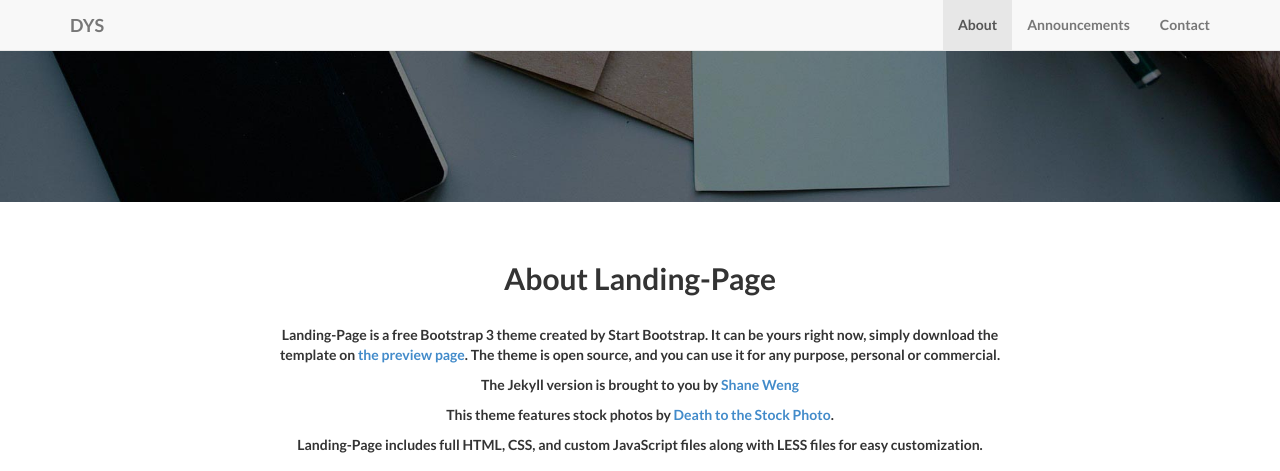
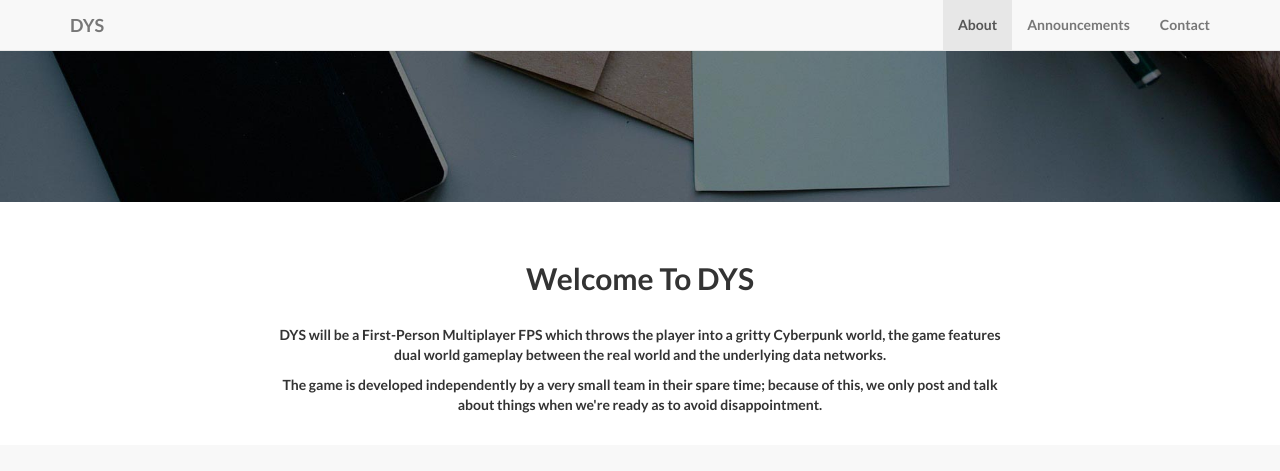
Before and after one commit to termitermitermi/dys_site, a Jekyll site: the page built from index.html, in a window 1280 px wide and 900 px high, scrolled down 451 px, cut to the strip 0-471 px from the top of the window. Built offline with Jekyll 4.4.1, drawn with Linux system fonts in a browser that asks for light colours; nearby versions of some CDN libraries; library files that are not in the unit come from our copies.

Commit message:
Update about.html

```diff
--- a/_includes/about.html
+++ b/_includes/about.html
@@ -3,12 +3,10 @@
         <div class="row">
             <div class="col-lg-8 col-lg-offset-2">
               <br/><br/>
-              <h2>About Landing-Page</h2>
+              <h2>Welcome To DYS</h2>
               <br/>
-                <p>Landing-Page is a free Bootstrap 3 theme created by Start Bootstrap. It can be yours right now, simply download the template on <a href="http://startbootstrap.com/template-overviews/landing-page/">the preview page</a>. The theme is open source, and you can use it for any purpose, personal or commercial.</p>
-                <p>The Jekyll version is brought to you by <a href="https://github.com/swcool">Shane Weng</a></p>
-                <p>This theme features stock photos by <a href="http://join.deathtothestockphoto.com//">Death to the Stock Photo</a>.</p>
-                <p>Landing-Page includes full HTML, CSS, and custom JavaScript files along with LESS files for easy customization.</p>
+                <p>DYS will be a First-Person Multiplayer FPS which throws the player into a gritty Cyberpunk world, the game features dual world gameplay between the real world and the underlying data networks.</p>
+                <p>The game is developed independently by a very small team in their spare time; because of this, we only post and talk about things when we're ready as to avoid disappointment. </p>
                 <br/>
               </div>
         </div>
```
